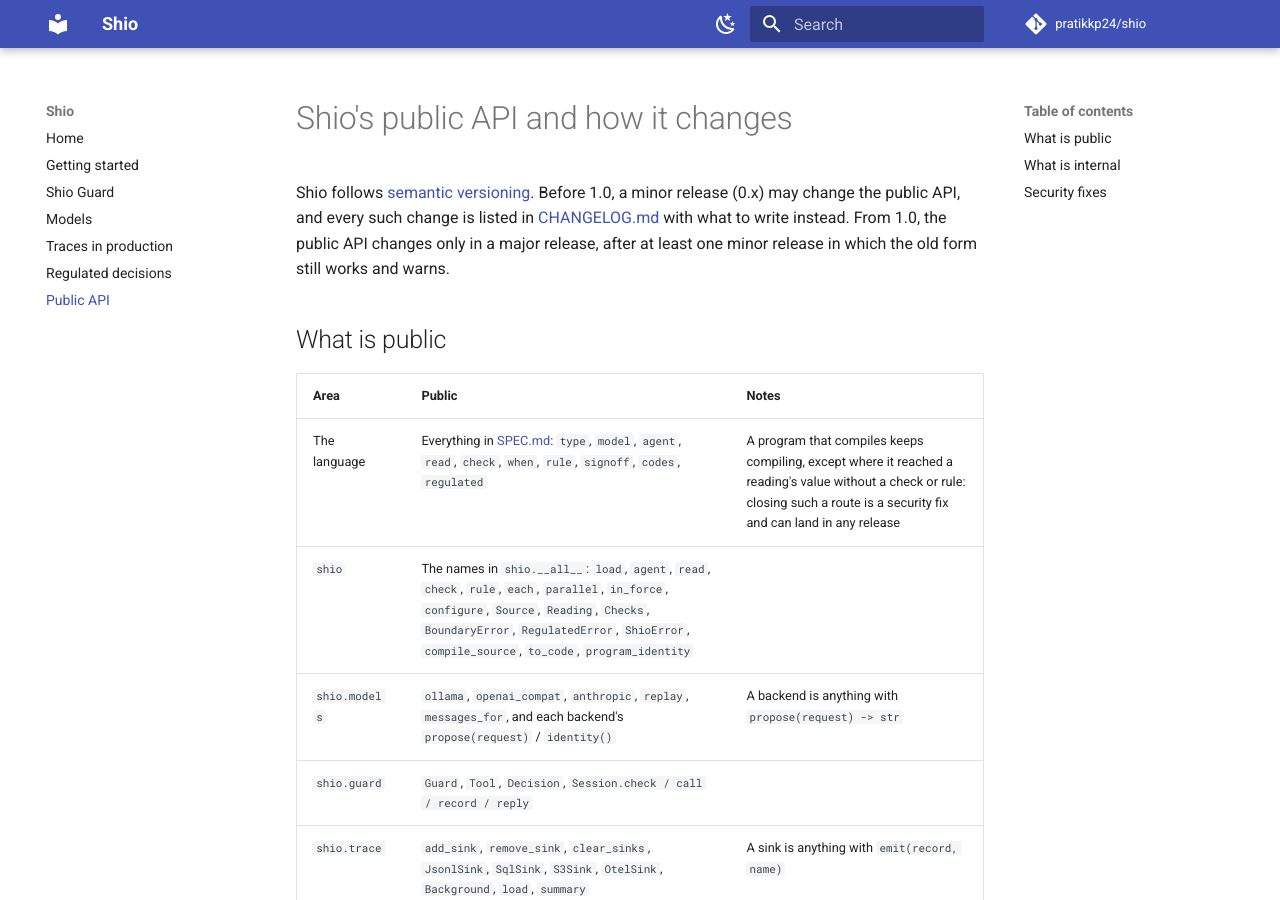
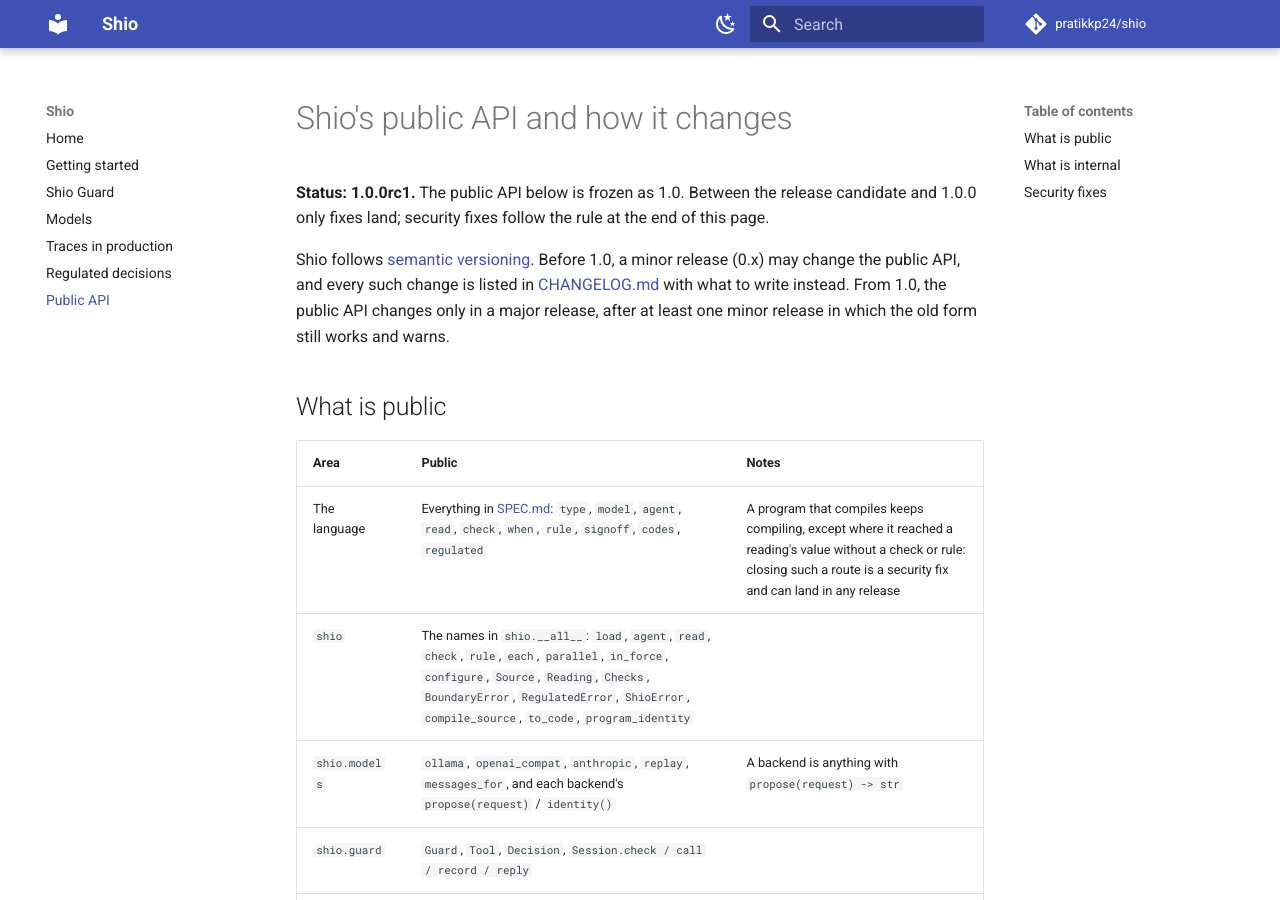
Before and after one commit to pratikkp24/shio, an MkDocs documentation site: the page built from docs/API.md, in a window 1280 px wide and 900 px high. Built offline with MkDocs 1.6.1 and Material for MkDocs 9.7.7, drawn with Linux system fonts in a browser that asks for light colours; comment, search, counter and statistics services are not loaded.

Commit message:
Shio 1.0.0rc1: the API frozen as 1.0
No new features: the public API in docs/API.md is frozen as 1.0, and from here to 1.0.0 only fixes land. Development
Status 4 (Beta). README and CHANGELOG list what 1.0.0 still needs: an outside security review, a production
deployment, and the Haiku benchmark results. Install with pip install --pre shio-lang.

Co-Authored-By: Claude Opus 5.5 <noreply@anthropic.com>

```diff
--- a/docs/API.md
+++ b/docs/API.md
@@ -1,4 +1,7 @@
 # Shio's public API and how it changes
+
+**Status: 1.0.0rc1.** The public API below is frozen as 1.0. Between the release candidate and 1.0.0 only fixes land;
+security fixes follow the rule at the end of this page.
 
 Shio follows [semantic versioning](https://semver.org). Before 1.0, a minor release (0.x) may change the public API,
 and every such change is listed in [CHANGELOG.md](https://github.com/pratikkp24/shio/blob/main/CHANGELOG.md) with what to write instead. From 1.0, the public
--- a/pyproject.toml
+++ b/pyproject.toml
@@ -4,7 +4,7 @@ build-backend = "setuptools.build_meta"
 
 [project]
 name = "shio-lang"
-version = "0.9.0"
+version = "1.0.0rc1"
 description = "Shio: a language for agents in which the model reads and code decides. Checks double as training rewards."
 readme = "README.md"
 license = "MIT OR Apache-2.0"
@@ -15,7 +15,7 @@ dependencies = ["pydantic>=2"]
 
 keywords = ["llm", "ai-agents", "prompt-injection", "programming-language", "ollama"]
 classifiers = [
-    "Development Status :: 3 - Alpha",
+    "Development Status :: 4 - Beta",
     "Programming Language :: Python :: 3",
     "Programming Language :: Python :: 3.10",
     "Programming Language :: Python :: 3.11",
--- a/shio/__init__.py
+++ b/shio/__init__.py
@@ -11,7 +11,7 @@ from .guard import GateDenied, GateHeld, guard_task, tool_call  # noqa: F401  (u
 from .core import (BoundaryError, Checks, Reading, RegulatedError, Source, agent, check, configure, each,  # noqa: F401
                    in_force, parallel, read, aread, rule)
 
-__version__ = "0.9.0"
+__version__ = "1.0.0rc1"
 
 # The public API (see docs/API.md): these names, the modules shio.models, shio.guard and shio.trace (their documented
 # classes and functions), the `shio` command, and the .shio language. Anything else, and any name starting with "_",
```
Also changed, not shown: CHANGELOG.md (+9 -1 lines), README.md (+10 -6 lines).
